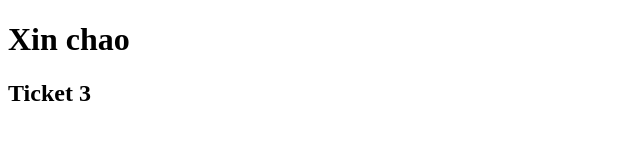
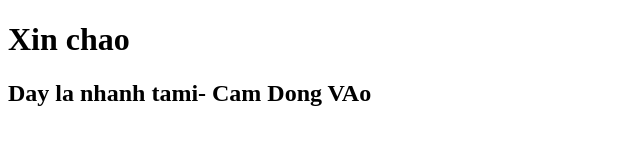
Before and after one commit to nguyentam2000/my-website, a plain HTML site: page index.html in a window 1280 px wide. Shown: the whole page, without its empty margins (0-640 px from the left). Drawn offline with Linux system fonts and the light colour scheme.

Commit message:
Thien suaa

```diff
--- a/index.html
+++ b/index.html
@@ -6,6 +6,6 @@
 <body>
 
 <h1>Xin chao</h1>
-<h2> Ticket 3 </h2>
+<h2> Day la nhanh tami- Cam Dong VAo </h2>
 </body>
 </html>
```
Also changed, not shown: 1 other file.
